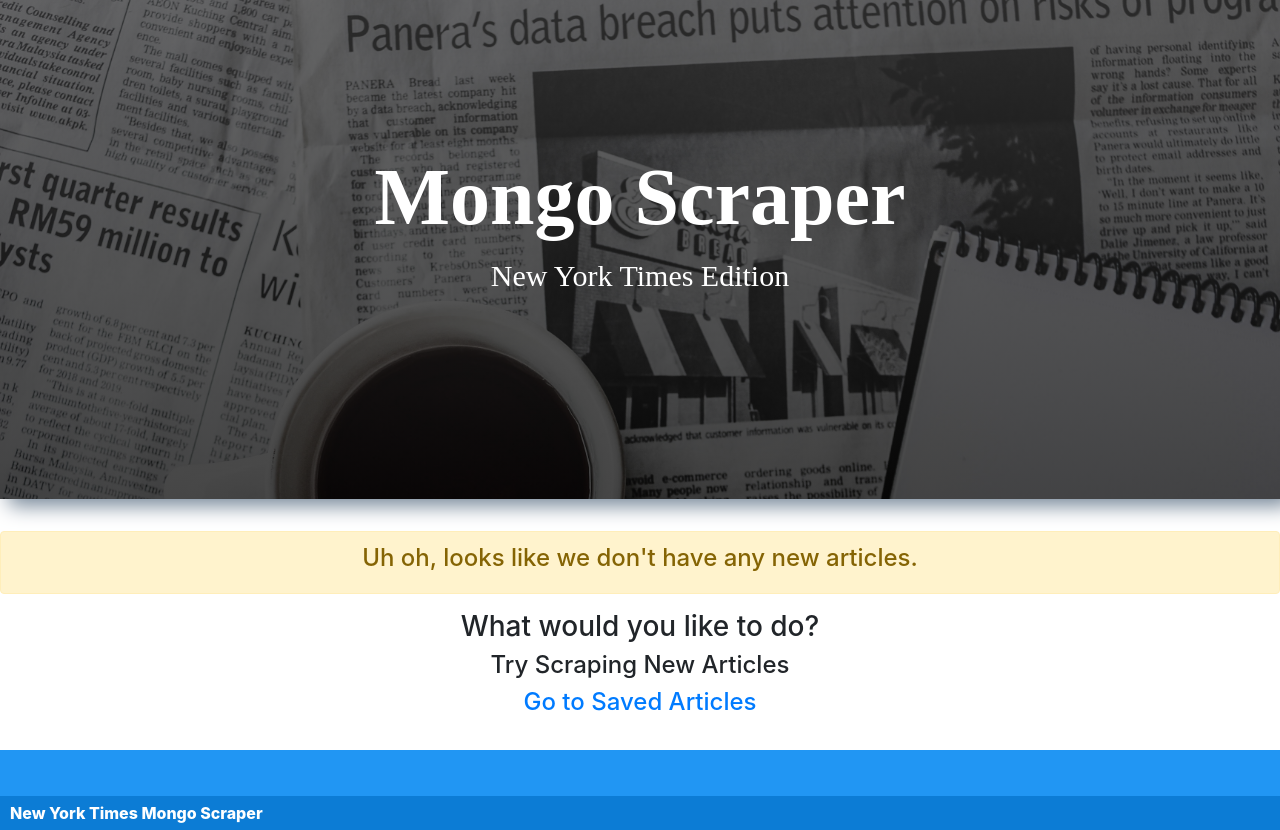
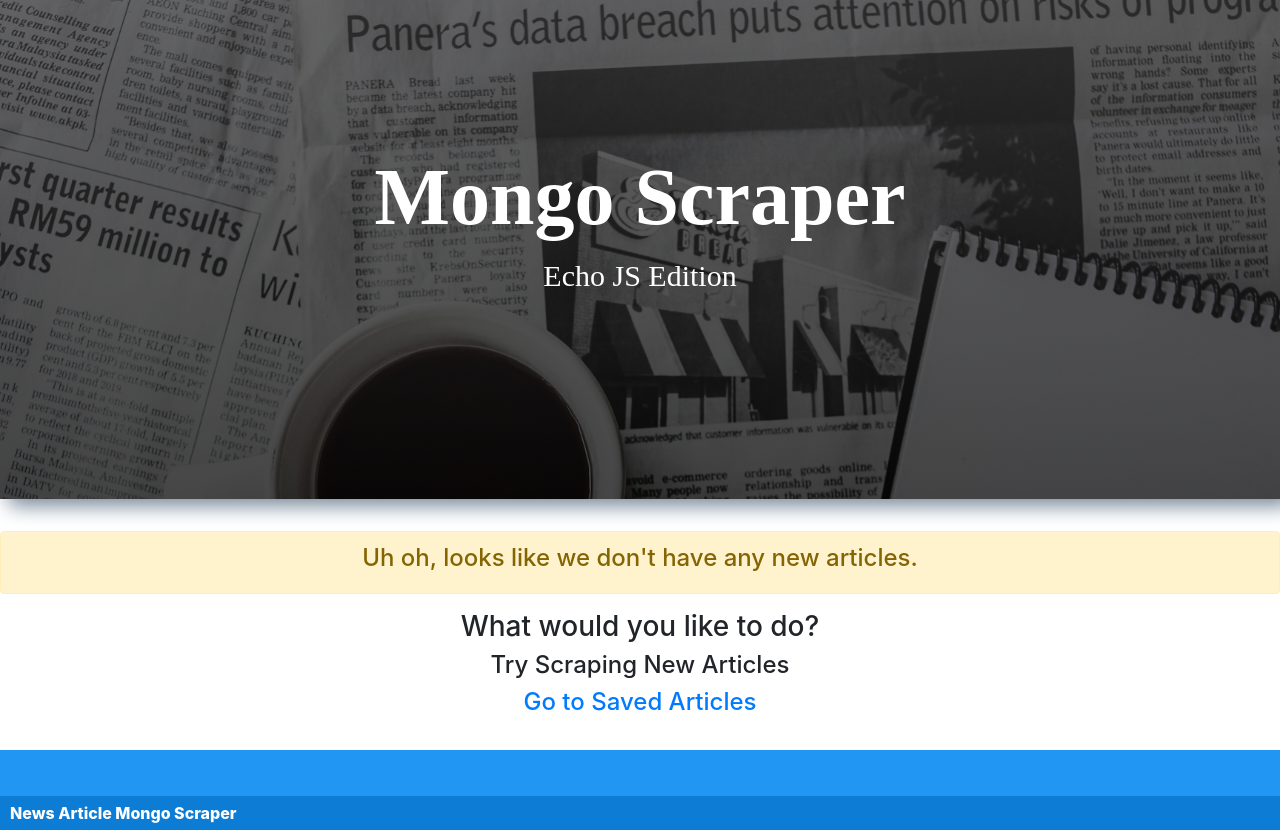
Before and after one commit to xanderrrrrr/AllTheNews, a Node server app: page / in a window 1280 px wide. Shown: the part 121-951 px from the top of the page. Run offline with Node 20, Linux system fonts and the light colour scheme; data that the repository does not hold is empty; some libraries are stand-ins or nearby versions; some web fonts are replaced.

Commit message:
modified text to not say NYT

```diff
--- a/views/home.handlebars
+++ b/views/home.handlebars
@@ -17,7 +17,7 @@
     </div>
     <div class="caption">
         <h1>Mongo Scraper</h1>
-        <p>New York Times Edition</p>
+        <p>Echo JS Edition</p>
     </div>
 </div>
 <div class="contianer-fluid article-container">
@@ -25,7 +25,7 @@
 
 <footer class="footer">
     <div class="container">
-        <p>New York Times Mongo Scraper</p>
+        <p>News Article Mongo Scraper</p>
     </div>
 </footer>
 
```
